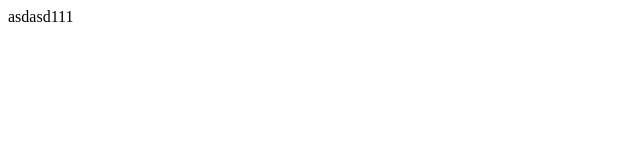
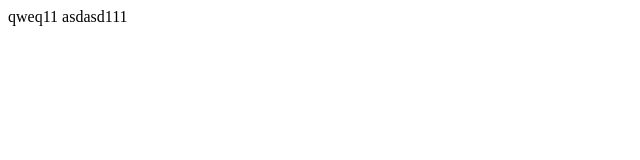
Before and after one commit to Biodeg/special-App2, a plain HTML site: page asdqwe.html in a window 1280 px wide. Shown: the full height of the page, 0-640 px from the left. Drawn offline with Linux system fonts and the light colour scheme.

Commit message:
some words added

```diff
--- a/asdqwe.html
+++ b/asdqwe.html
@@ -5,6 +5,6 @@
     <title>Title</title>
 </head>
 <body>
-
+qweq11
 </body>
 </html>asdasd111
```
